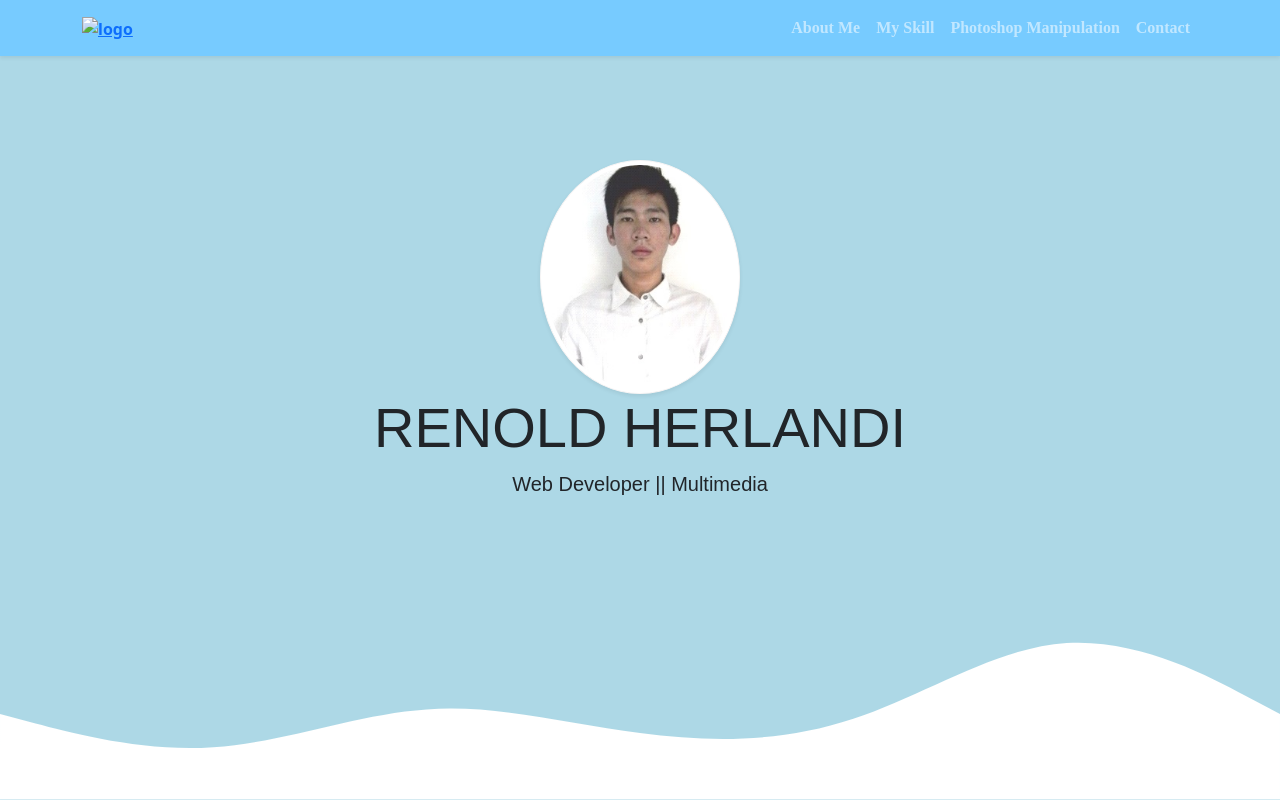
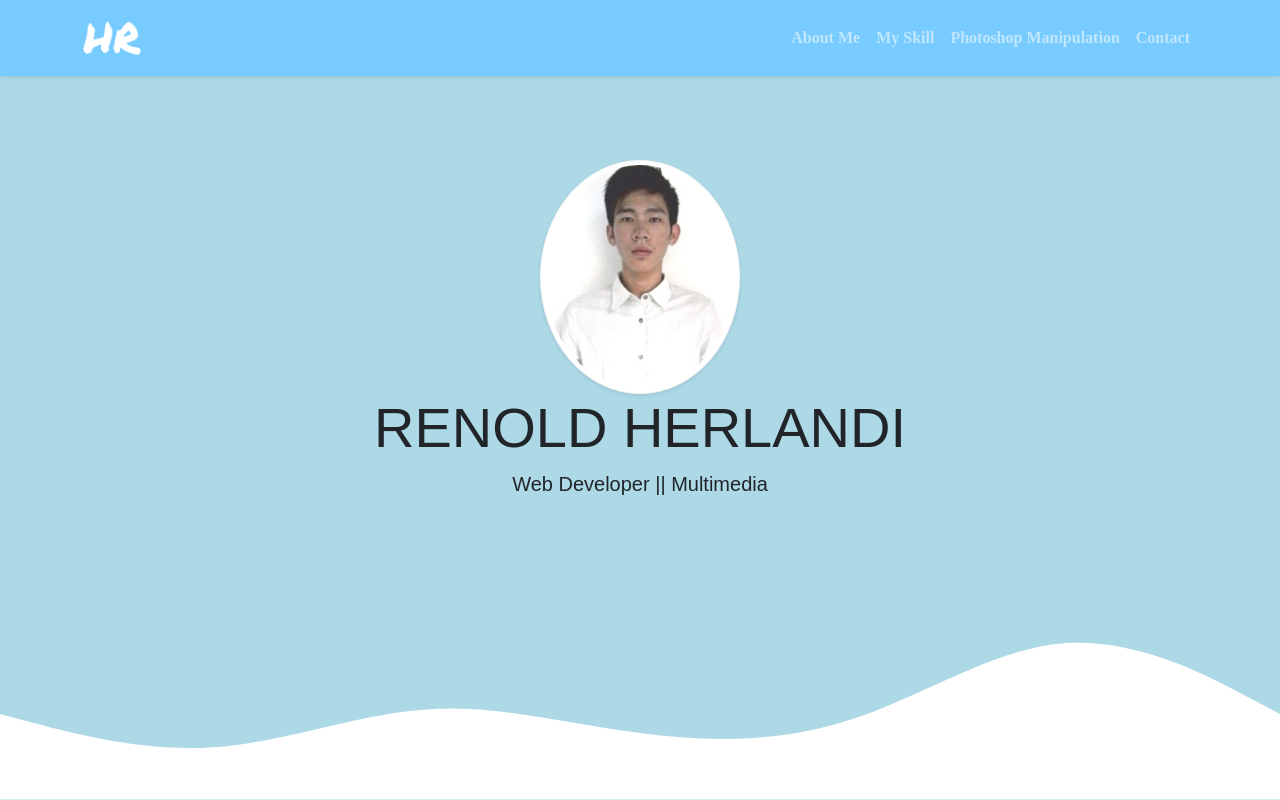
Before and after one commit to herlandi619/portfolio, a plain HTML site: page index.html in a window 1280 px wide. Shown: the top 800 px of the page. Drawn offline with nearby package versions, Linux system fonts and the light colour scheme; the site is published under a folder, as on GitHub Pages, so addresses that start at the root find nothing.

Commit message:
edit logo

```diff
--- a/index.html
+++ b/index.html
@@ -26,7 +26,7 @@
         style="background-color : rgb(119, 203, 255)">
         <div class="container">
 
-            <a href="#"><img src="/profile/logo3.png" alt="logo" width="50"></a>
+            <a href="#"><img src="profile/logo3.png" alt="logo" width="50"></a>
             <!-- <a class="navbar-brand" href="#">Herlandi</a> -->
             <button class="navbar-toggler" type="button" data-bs-toggle="collapse" data-bs-target="#navbarNav"
                 aria-controls="navbarNav" aria-expanded="false" aria-label="Toggle navigation">
```
